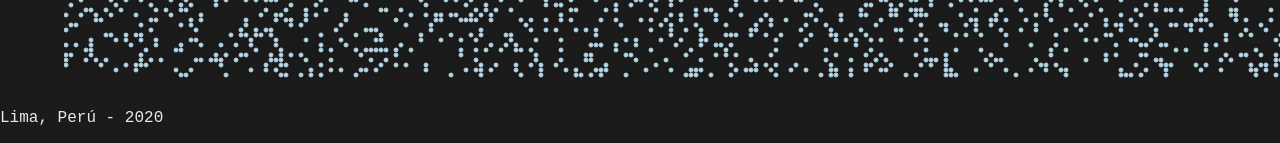
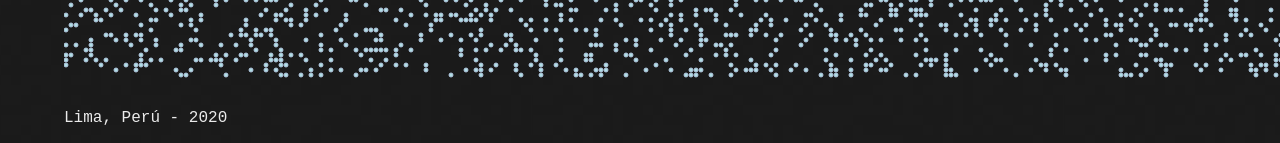
Before and after one commit to lmcanavals/lmcanavals.github.io, a Jekyll site: the page built from index.md, in a window 1280 px wide. Shown: the part 868-1011 px from the top of the page. Built offline with Jekyll 4.4.1, drawn with Linux system fonts in a browser that asks for light colours.

Commit message:
added div class container to footer

```diff
--- a/_layouts/default.html
+++ b/_layouts/default.html
@@ -37,7 +37,11 @@ Here, have some emojis: ${ [128058, 129440, 128126, 129302, 128125]
         {{ content }}
       </section>
     </div>
-    <footer>Lima, Perú - 2020</footer>
+    <footer>
+      <div class="container">
+        <p>Lima, Perú - 2020</p>
+      </div>
+    </footer>
 {%- if site.google_analytics -%}
     <script>
       (function(i,s,o,g,r,a,m){i['GoogleAnalyticsObject']=r;i[r]=i[r]||function(){
```
